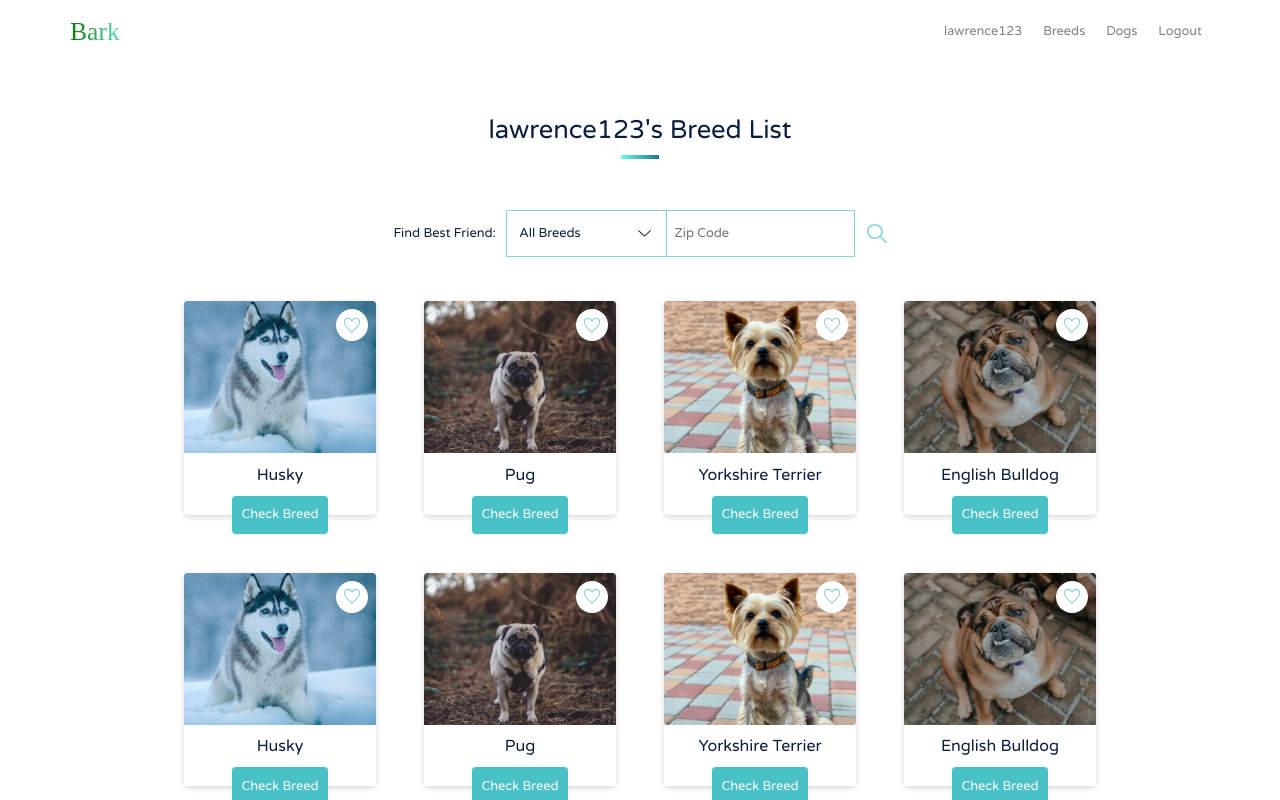
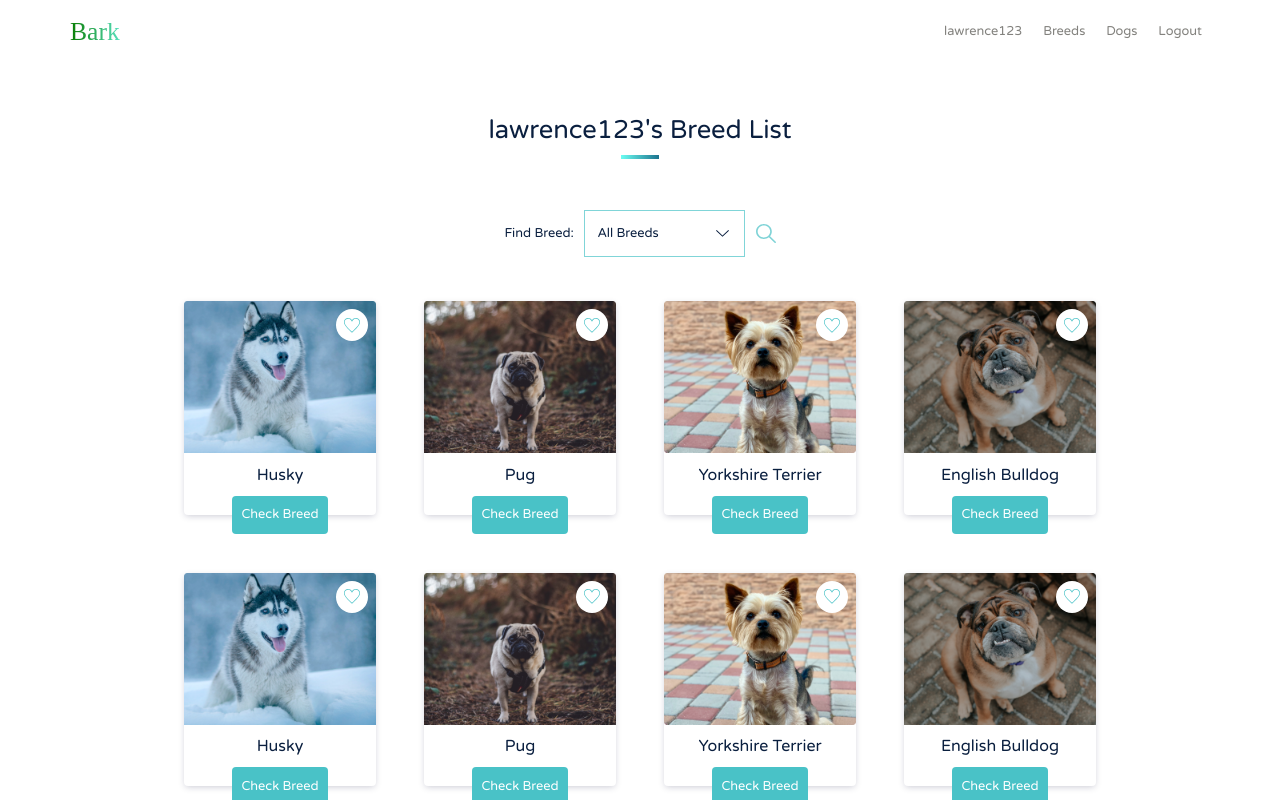
Before and after one commit to lawrencedovin/capstone-2-bark, a React (Create React App) app in the folder bark/: page /breed-list in a window 1280 px wide. Shown: the top 800 px of the page. Built offline with nearby package versions, Linux system fonts and the light colour scheme; a web font is replaced by a local one.

Commit message:
Updated breed search filter

```diff
--- /dev/null
+++ b/bark/src/components/filters/BreedSearchFilter/BreedSearchFilter.js
@@ -0,0 +1,34 @@
+import React, {useState} from 'react';
+
+function BreedSearchFilter() {
+
+  const [breed, setBreed] = useState('All Breeds');
+
+  const handleChange = e => {
+    setBreed(e.target.value);
+  };
+
+  return (
+  <div data-testid="BreedSearchFilter">
+    <div className="row">
+      <div className="col-md-12">
+        <form className="dog-search-filter text-center">
+          <span class="dog-search-filter__label">Find Breed: </span>
+          <div class="btn-group" role="group" aria-label="Button group with nested dropdown">
+            <select name="breeds" class="dog-search-filter__button dog-search-filter__button--dropdown" value={breed} onChange={handleChange}>
+              <option class="dropdown-item dog-search-filter__button" value={"all breeds"}>All Breeds</option>
+              <option class="dropdown-item dog-search-filter__button" value={"husky"}>Husky</option>
+              <option class="dropdown-item dog-search-filter__button" value={"english bulldog"}>English Bulldog</option>
+            </select>
+            <button type="button" class="btn-primary dog-search-filter__button dog-search-filter__button--icon">
+              <img src={process.env.PUBLIC_URL + 'icons/search-icon.svg'} class="dog-search-filter__icon--search" alt="search icon" />
+            </button>
+          </div>
+        </form>
+      </div>
+    </div>
+  </div>
+  );
+}
+
+export default BreedSearchFilter;
--- a/bark/src/main-pages/BreedList/BreedList.js
+++ b/bark/src/main-pages/BreedList/BreedList.js
@@ -1,5 +1,5 @@
 import React from 'react';
-import DogSearchFilter from '../../components/filters/DogSearchFilter/DogSearchFilter';
+import BreedSearchFilter from '../../components/filters/BreedSearchFilter/BreedSearchFilter';
 import SearchTitle from '../../components/titles/SearchTitle/SearchTitle';
 import BreedsCardsList from '../../components/cards/BreedsCardsList/BreedsCardsList';
 import MainFooter from '../../components/footers/MainFooter/MainFooter';
@@ -8,7 +8,7 @@ function BreedList() {
   return(
     <div data-testid="Search">
       <SearchTitle title="lawrence123's Breed List" />
-      <DogSearchFilter />
+      <BreedSearchFilter />
       <BreedsCardsList/>
       <BreedsCardsList/>
       <BreedsCardsList/>
```
Also changed, not shown: bark/src/components/BreedSearchFilter/BreedSearchFilter.js (deleted, +0 -15 lines), 1 other file (tests, documents, lock files or other folders).
